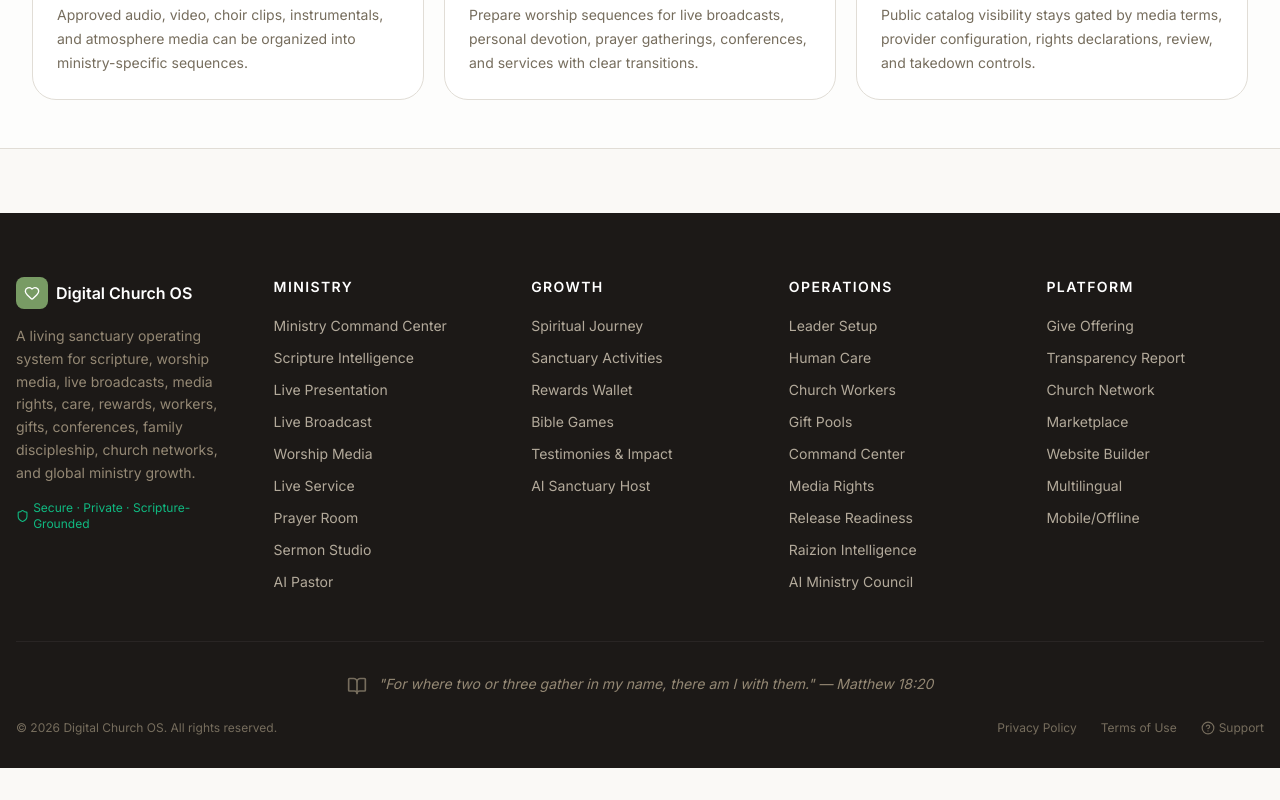
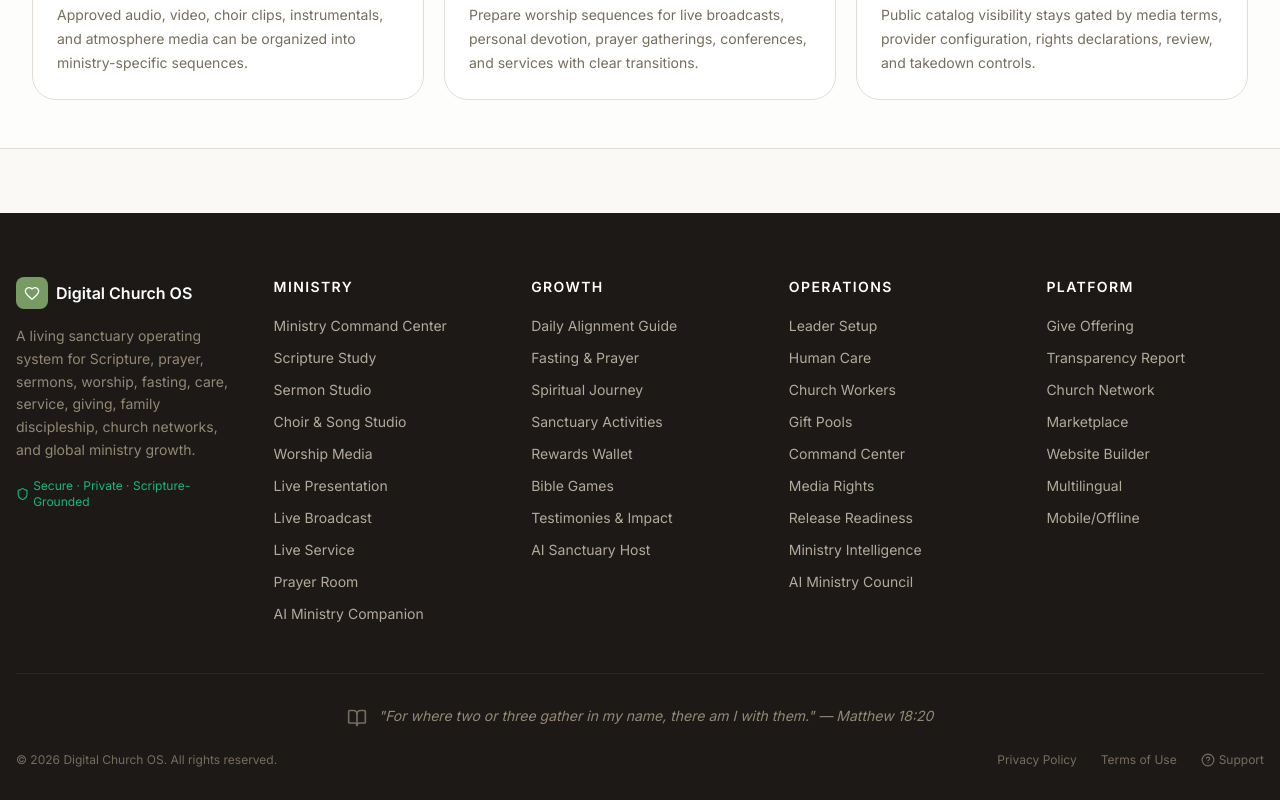
Before and after one commit to TechCodinz/digital-church-os, a Next.js app: page /worship-media in a window 1280 px wide. Shown: the part 2161-2961 px from the top of the page. Before the commit the page ends 2929 px from the top, so only its background shows below. Built offline with nearby package versions, Linux system fonts and the light colour scheme; no server answers.

Commit message:
feat(navigation): surface daily guide fasting and choir studio

```diff
--- a/components/layout/Footer.tsx
+++ b/components/layout/Footer.tsx
@@ -9,19 +9,22 @@ export const Footer = () => {
       label: 'Ministry',
       items: [
         { href: '/ministry-command-center', label: 'Ministry Command Center' },
-        { href: '/scripture', label: 'Scripture Intelligence' },
+        { href: '/scripture', label: 'Scripture Study' },
+        { href: '/sermons', label: 'Sermon Studio' },
+        { href: '/choir', label: 'Choir & Song Studio' },
+        { href: '/worship-media', label: 'Worship Media' },
         { href: '/presentation', label: 'Live Presentation' },
         { href: '/live-broadcast', label: 'Live Broadcast' },
-        { href: '/worship-media', label: 'Worship Media' },
         { href: '/live-service', label: 'Live Service' },
         { href: '/prayer-room', label: 'Prayer Room' },
-        { href: '/sermons', label: 'Sermon Studio' },
-        { href: '/spiritual', label: 'AI Pastor' },
+        { href: '/spiritual', label: 'AI Ministry Companion' },
       ],
     },
     {
       label: 'Growth',
       items: [
+        { href: '/daily-guide', label: 'Daily Alignment Guide' },
+        { href: '/fasting-prayer', label: 'Fasting & Prayer' },
         { href: '/journey', label: 'Spiritual Journey' },
         { href: '/activities', label: 'Sanctuary Activities' },
         { href: '/rewards', label: 'Rewards Wallet' },
@@ -40,7 +43,7 @@ export const Footer = () => {
         { href: '/command-center', label: 'Command Center' },
         { href: '/media-rights', label: 'Media Rights' },
         { href: '/release-readiness', label: 'Release Readiness' },
-        { href: '/intelligence', label: 'Raizion Intelligence' },
+        { href: '/intelligence', label: 'Ministry Intelligence' },
         { href: '/council', label: 'AI Ministry Council' },
       ],
     },
@@ -70,7 +73,7 @@ export const Footer = () => {
               <span className="text-white font-semibold">Digital Church OS</span>
             </div>
             <p className="text-stone-500 text-sm leading-relaxed mb-4">
-              A living sanctuary operating system for scripture, worship media, live broadcasts, media rights, care, rewards, workers, gifts, conferences, family discipleship, church networks, and global ministry growth.
+              A living sanctuary operating system for Scripture, prayer, sermons, worship, fasting, care, service, giving, family discipleship, church networks, and global ministry growth.
             </p>
             <div className="flex items-center gap-1 text-xs text-emerald-500">
               <Shield className="w-3.5 h-3.5" />
```
